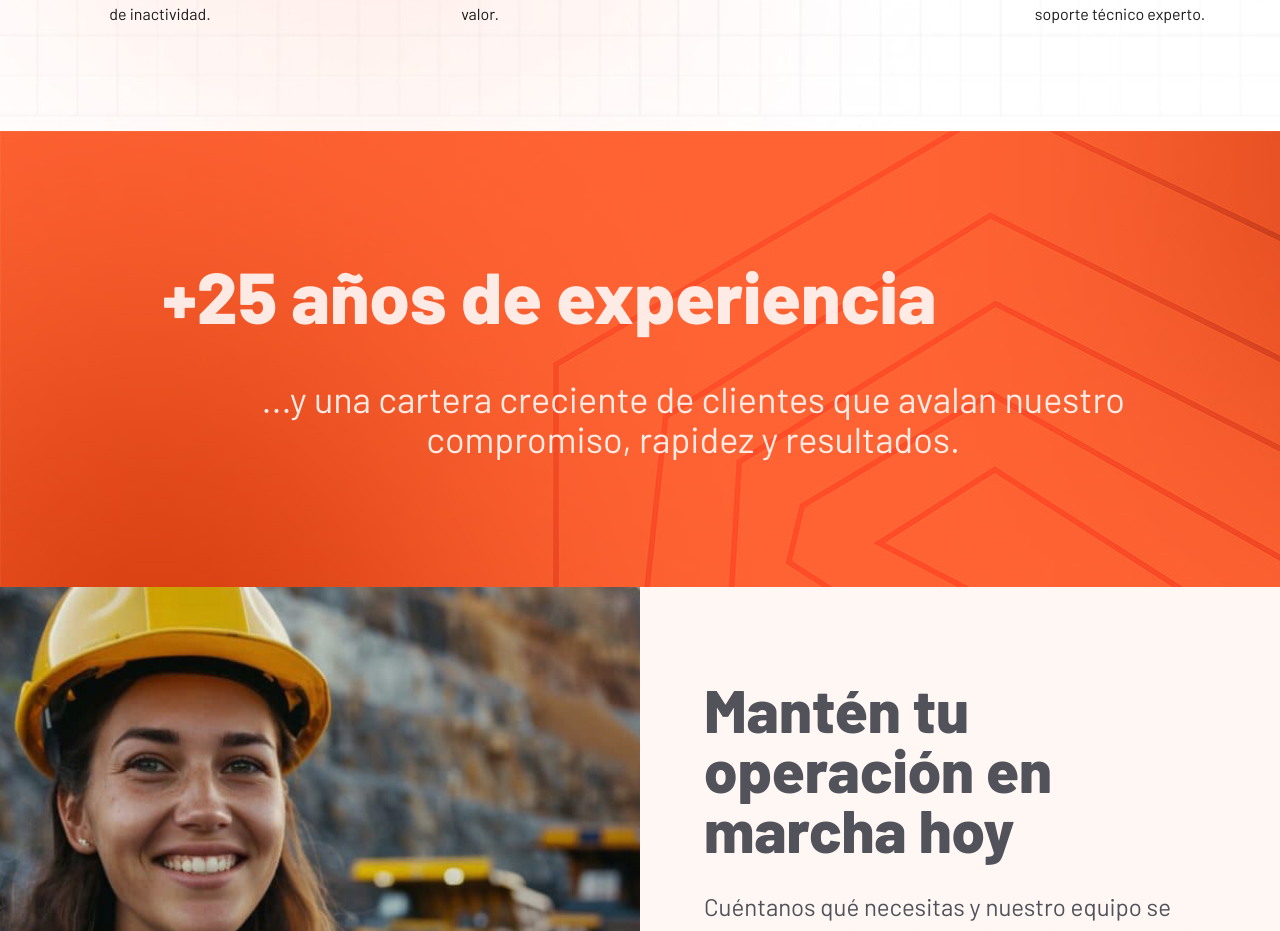
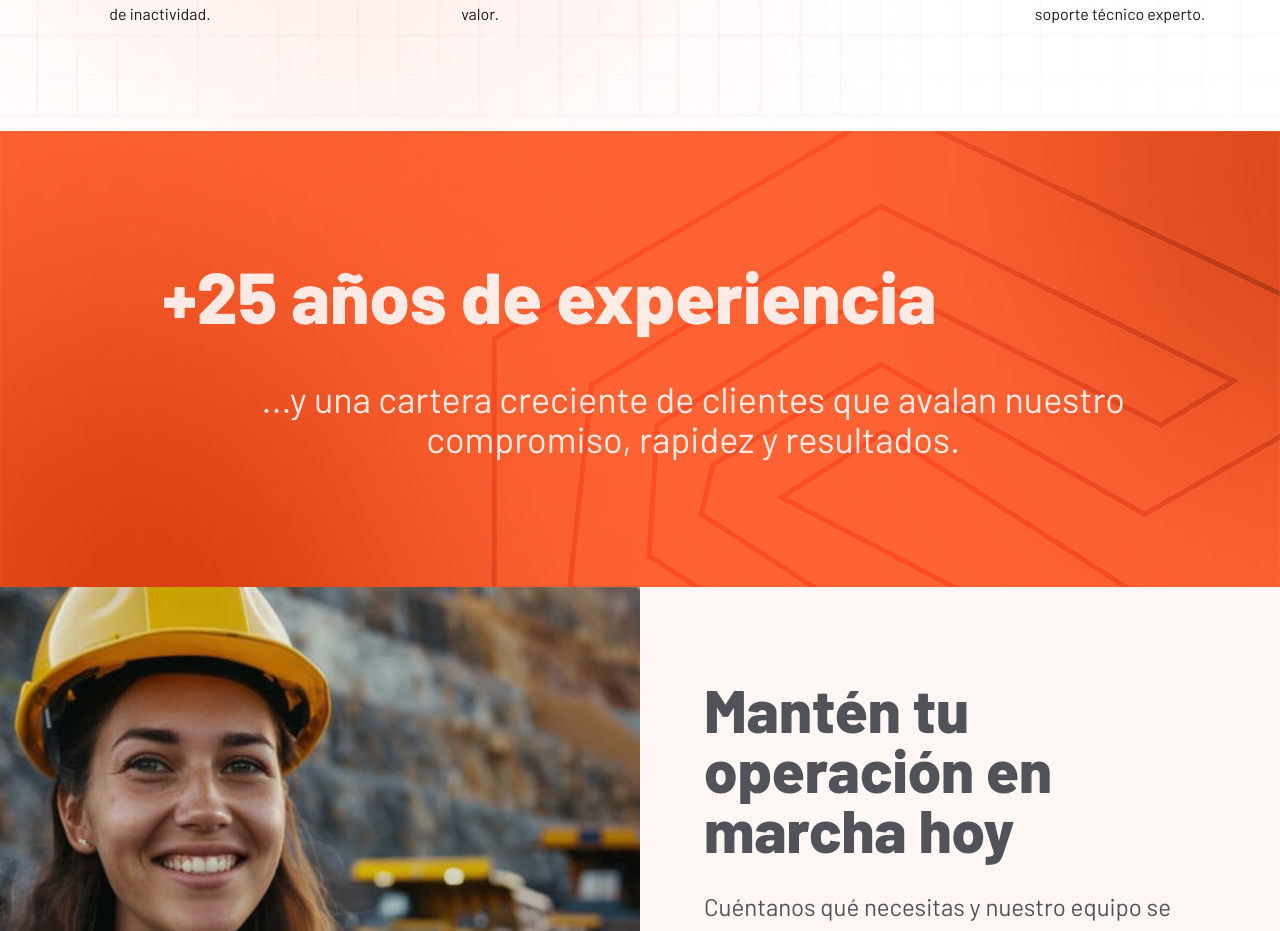
Before and after one commit to onstudiocl/global-parts-forge, a React (Vite) app: page / in a window 1280 px wide. Shown: the part 2041-2972 px from the top of the page. Built offline with nearby package versions, Linux system fonts and the light colour scheme; the HTML template or start-up script is replaced by a standard one.

Commit message:
Adding bg-cover to the background image of the Stats section

```diff
--- a/src/components/home/Stats.tsx
+++ b/src/components/home/Stats.tsx
@@ -13,7 +13,7 @@ const Stats = () => {
   const opacity = useTransform(scrollYProgress, [0, 0.5, 1], [0.6, 1, 0.6]);
 
   return (
-    <section ref={sectionRef} className="py-32 bg-[url('/src/assets/stats_background.jpg')] text-white overflow-hidden">
+    <section ref={sectionRef} className="py-32 bg-[url('/src/assets/stats_background.jpg')] bg-cover text-white overflow-hidden">
       <div className="container mx-auto px-4">
         <div className="space-y-12">
           <motion.div
```
